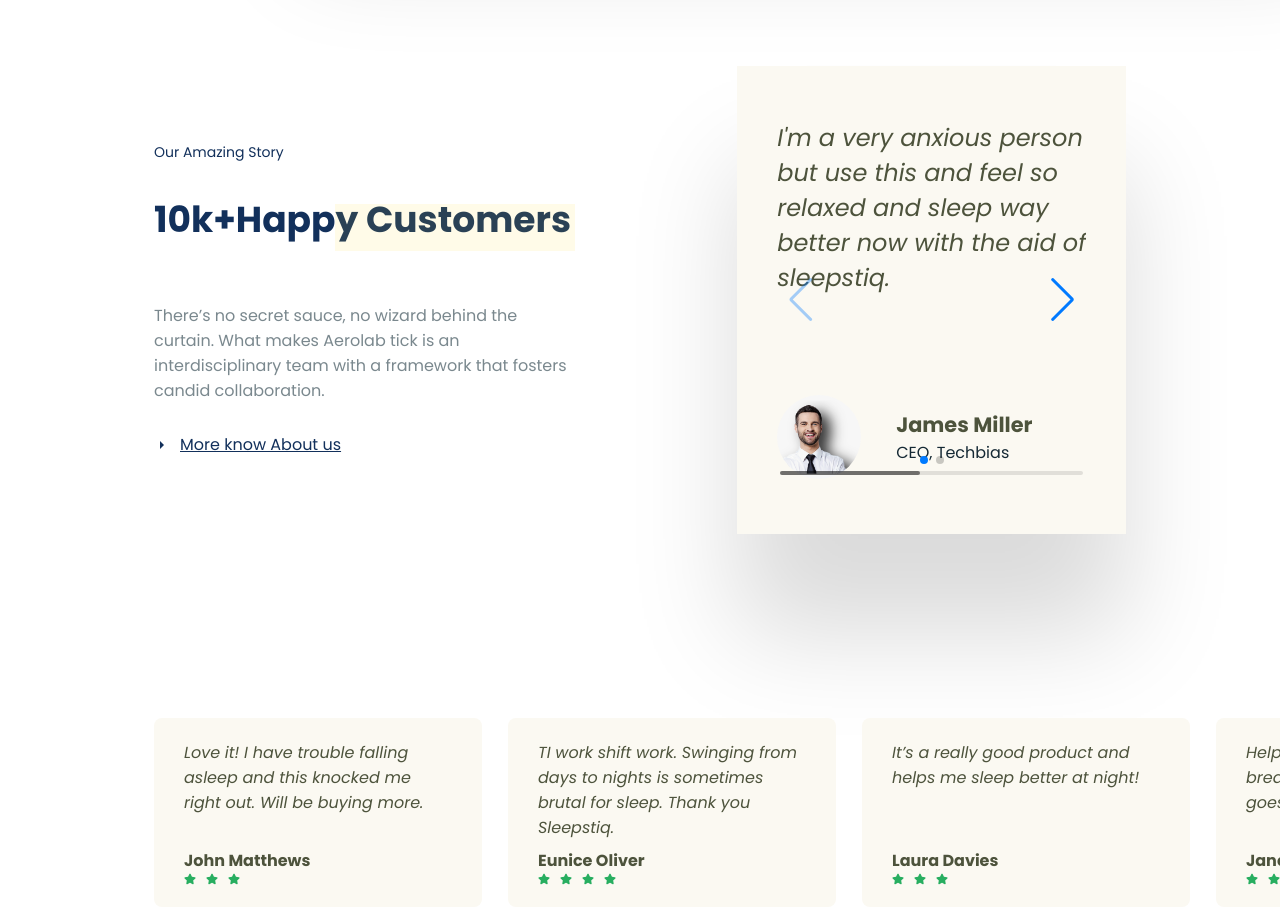
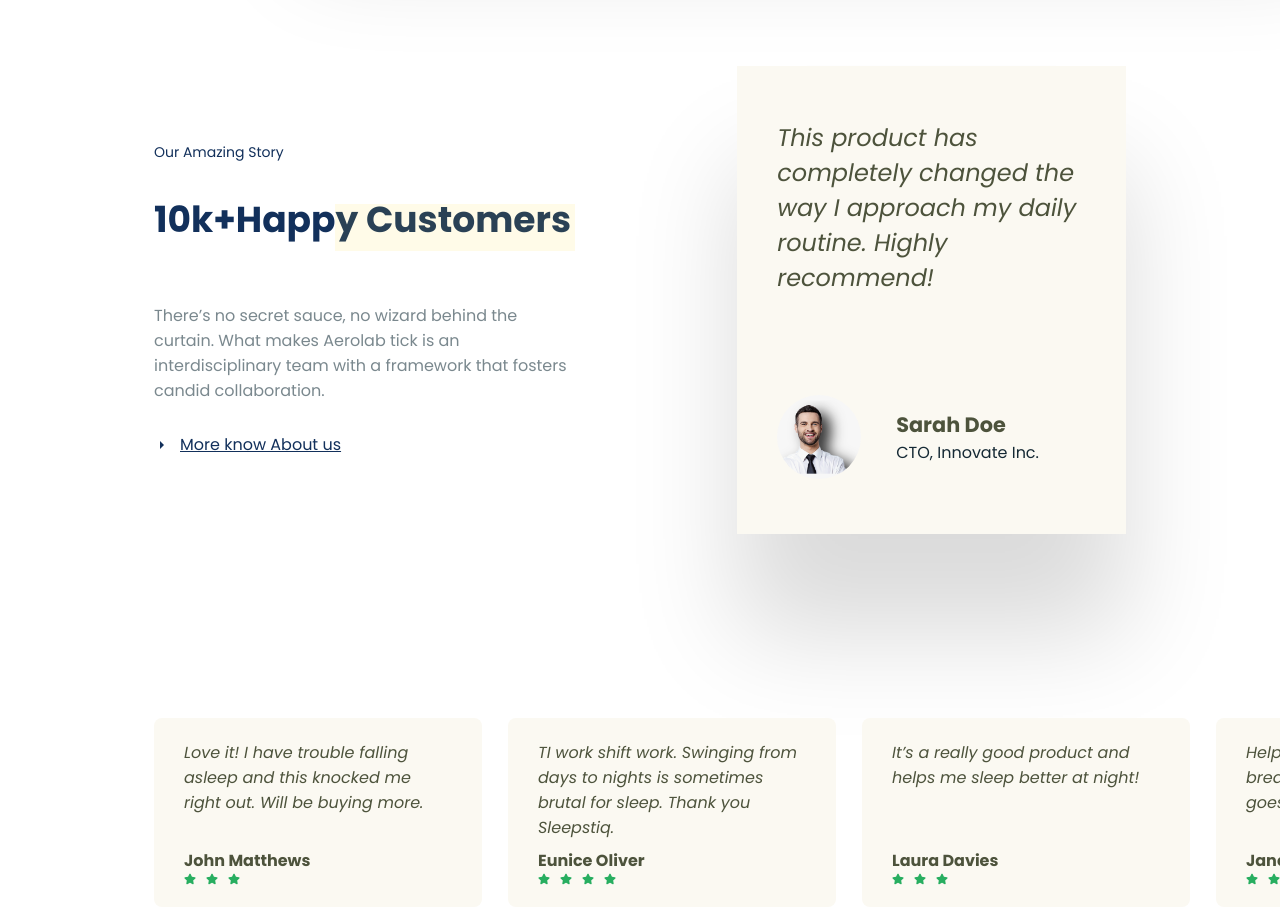
Before and after one commit to Samwell10/sleepstiq, a React (Create React App) app: page / in a window 1280 px wide. Shown: the part 840-1757 px from the top of the page. Built offline with nearby package versions, Linux system fonts and the light colour scheme.

Commit message:
Addition Update

```diff
--- a/src/Components/Customer/Customer.js
+++ b/src/Components/Customer/Customer.js
@@ -2,7 +2,7 @@ import "./Customer.css"
 import { IoMdArrowDropright } from "react-icons/io";
 import { CustomerTestimonials, Testimonials } from "../data";
 import profile from "../../Assets/person.png"
-import { Navigation, Pagination, Scrollbar, A11y } from 'swiper/modules';
+import { Navigation, Pagination, Scrollbar, A11y, Autoplay } from 'swiper/modules';
 import { Swiper, SwiperSlide } from 'swiper/react';
 import 'swiper/css';
 import 'swiper/css/navigation';
@@ -24,13 +24,13 @@ const Customer = () => {
                 </div>
                 <div className="customer-right">
                     <Swiper
-                        autoplay={{ delay: 50, disableOnInteraction: false }}
-                        modules={[Navigation, Pagination, Scrollbar, A11y]}
+                        autoplay={{ delay: 3000, disableOnInteraction: false }}
+                        modules={[Navigation, Autoplay, Pagination, Scrollbar, A11y]}
                         spaceBetween={50}
                         slidesPerView={1}
-                        navigation
-                        pagination={{ clickable:  false}}
-                        scrollbar={{ draggable: false }}
+                        navigation={false}
+                        pagination={false}
+                        scrollbar={false}
                         onSwiper={(swiper) => console.log(swiper)}
                     >
                         {CustomerTestimonials.map((testimonial, index) => (
```
